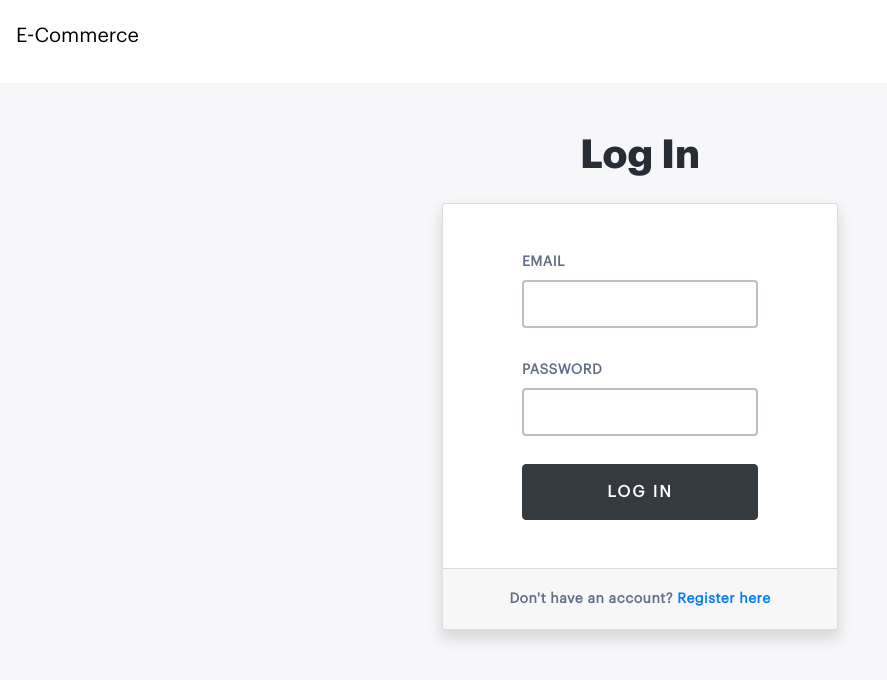
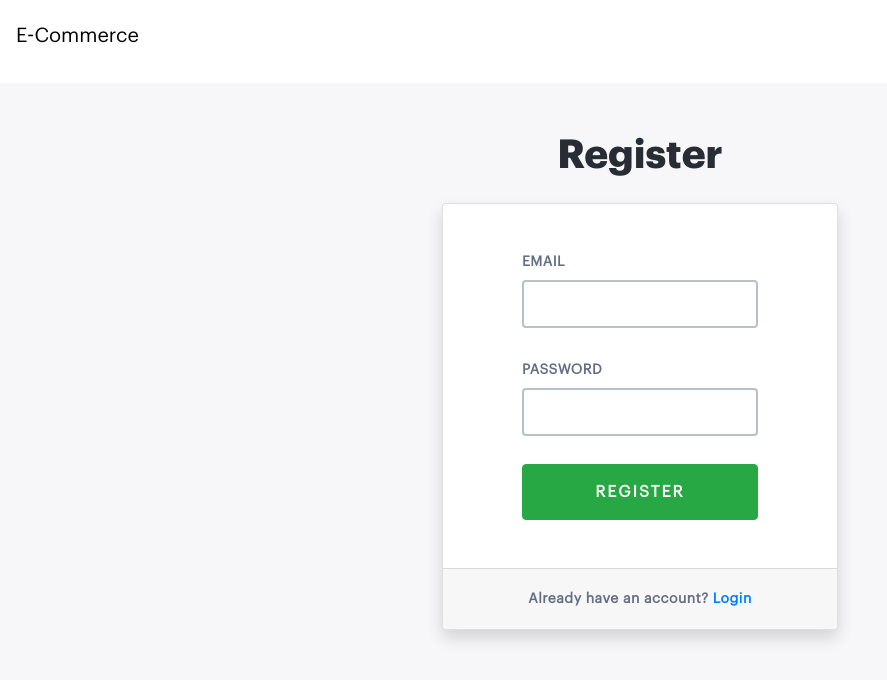
Before and after one commit to rmt-07-glasgow-fox/e-commerce-customer, a Vue app: page /register in a window 1280 px wide. Shown: the top 680 px of the page, without its empty margins (0-887 px from the left). Built offline with nearby package versions, Linux system fonts and the light colour scheme; what vue-sweetalert2 would draw is missing.

Commit message:
Register done

```diff
--- a/src/store/index.js
+++ b/src/store/index.js
@@ -12,6 +12,9 @@ export default new Vuex.Store({
   actions: {
     login (context, payload) {
       return axios.post('/login', payload)
+    },
+    register (context, payload) {
+      return axios.post('/register', payload)
     }
   }
 })
--- a/src/views/Login.vue
+++ b/src/views/Login.vue
@@ -1,6 +1,7 @@
 <template>
 <div>
   <navbar/>
+  <transition name="fade">
   <div class="container-fluid bg">
   <div class="row justify-content-center">
     <div class="col-12 pt-5 pb-3">
@@ -28,8 +29,8 @@
     </div>
     </div>
   </div>
+  </transition>
 </div>
-
 </template>
 
 <script>
@@ -70,9 +71,9 @@ export default {
     successLogin () {
       this.$swal.fire({
         icon: 'success',
-        title: 'success',
+        title: 'Success',
         showConfirmButton: false,
-        timer: 1500
+        timer: 1000
       }).then(() => {
         this.$router.push('/')
       })
@@ -133,4 +134,5 @@ h1 {
   text-indent: 16px;
   color: #272C35;
 }
+
 </style>
--- a/src/views/Register.vue
+++ b/src/views/Register.vue
@@ -1,12 +1,81 @@
 <template>
-<login/>
+<div>
+  <navbar/>
+  <div class="container-fluid bg">
+  <div class="row justify-content-center">
+    <div class="col-12 pt-5 pb-3">
+      <h1>Register</h1>
+    </div>
+    <div class="col-4">
+      <div class="card shadow pt-4">
+        <div class="card-body m-auto pb-5" style="width: 70%">
+          <form @submit.prevent="register">
+            <div class="form-group">
+              <label class="text" for="exampleInputEmail1">EMAIL</label>
+              <input v-model="email" type="email" class="myform" id="exampleInputEmail1" aria-describedby="emailHelp">
+            </div>
+            <div class="form-group">
+              <label class="text" for="exampleInputPassword1">PASSWORD</label>
+              <input v-model="password" type="password" class="myform" id="exampleInputPassword1">
+            </div>
+            <button type="submit" class="btn btn-success w-100 mybtn">REGISTER</button>
+          </form>
+        </div>
+        <div class="card-footer">
+          <p class="text mt-2">Already have an account? <a @click.prevent="goToLoginPage" href="">Login</a></p>
+        </div>
+      </div>
+    </div>
+    </div>
+  </div>
+</div>
 </template>
 
 <script>
-import Login from './Login.vue'
+import Navbar from '../components/Navbar.vue'
 export default {
   components: {
-    Login
+    Navbar
+  },
+  data () {
+    return {
+      email: '',
+      password: ''
+    }
+  },
+  methods: {
+    goToLoginPage () {
+      this.$router.push('/login')
+    },
+    async register () {
+      try {
+        const payload = {
+          email: this.email,
+          password: this.password,
+          role: 'customer'
+        }
+        const response = await this.$store.dispatch('register', payload)
+        if (response.status === 201) {
+          this.successRegister()
+        }
+      } catch (err) {
+        this.$swal.fire({
+          icon: 'error',
+          title: 'Oops...',
+          text: err.response.data.errors[0]
+        })
+      }
+    },
+    successRegister () {
+      this.$swal.fire({
+        icon: 'success',
+        title: 'Success',
+        text: 'Please login',
+        showConfirmButton: true
+      }).then(() => {
+        this.$router.push('/login')
+      })
+    }
   }
 }
 </script>
```
